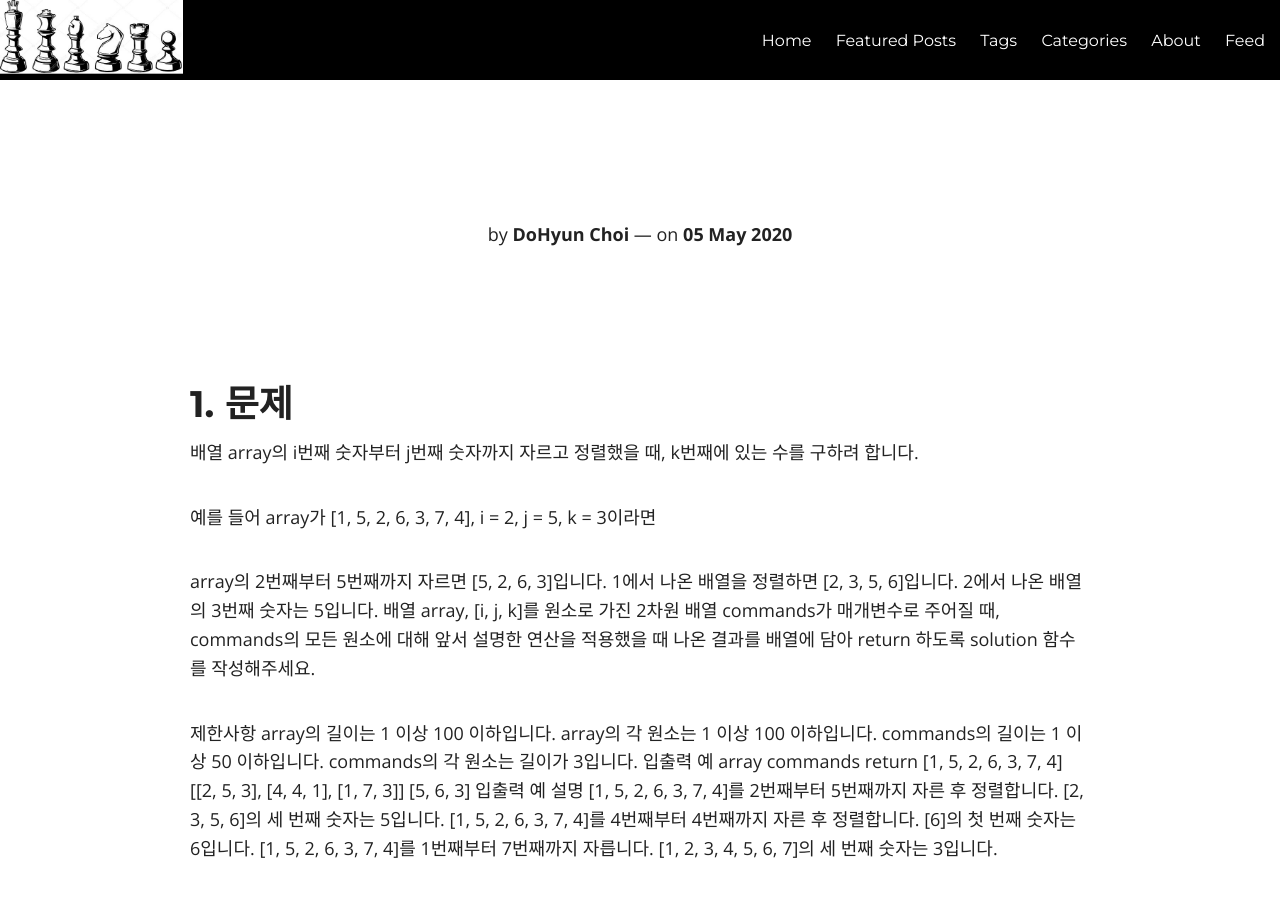
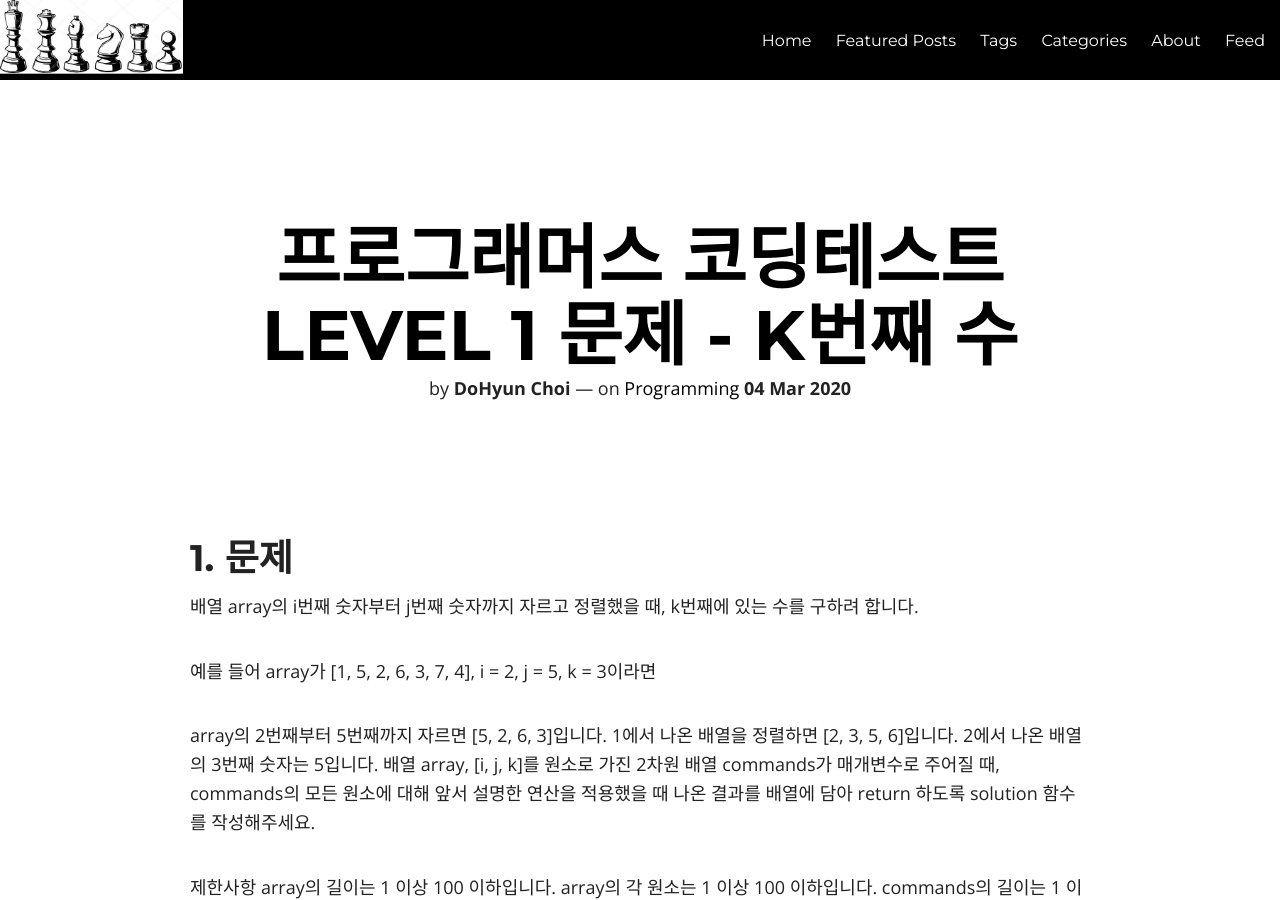
Before and after one commit to DoHyunChoi/dohyunchoi.github.io, a Jekyll site: the page built from _posts/2020-03-04-K번째 수.markdown, in a window 1280 px wide and 900 px high. Built offline with Jekyll 4.4.1, drawn with Linux system fonts in a browser that asks for light colours; nearby versions of some CDN libraries; our own code applies the rules of GitHub Pages for plain Markdown files; comment, search, counter and statistics services are not loaded.

Commit message:
Update 2020-03-04-K번째 수.markdown

```diff
--- a/_posts/2020-03-04-K번째 수.markdown
+++ b/_posts/2020-03-04-K번째 수.markdown
@@ -1,6 +1,6 @@
 ---
 layout: post
-title: "프로그래머스 코딩테스트 Level 1 문제 "-"" K번째 수"
+title: "프로그래머스 코딩테스트 Level 1 문제 - K번째 수"
 description:
 headline:
 modified: 2020-03-04
```
